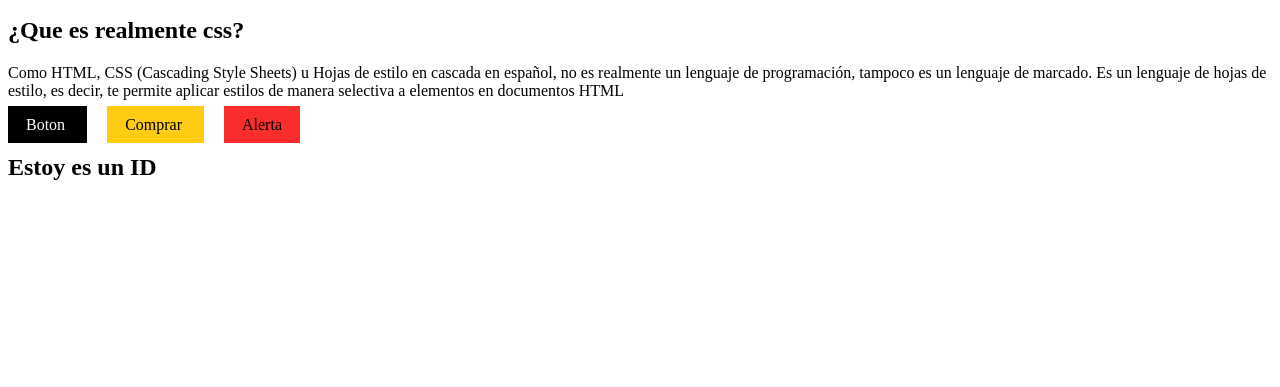
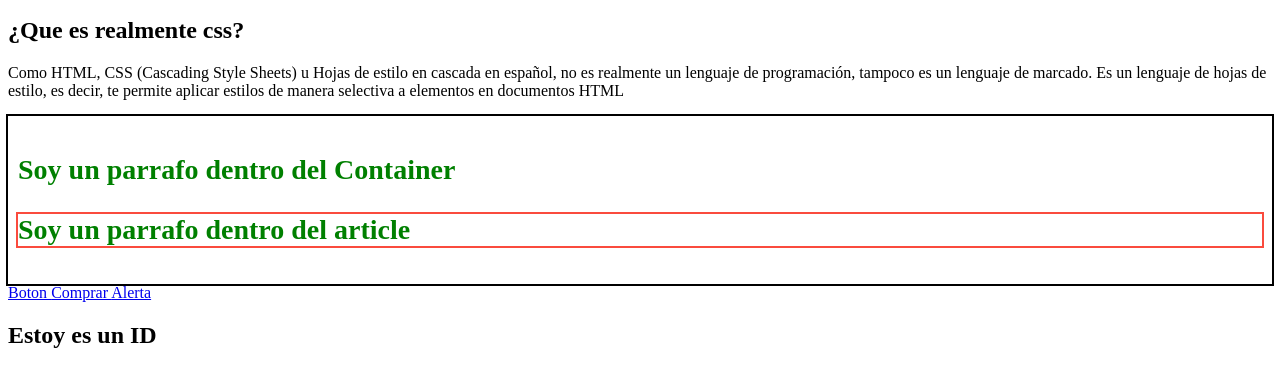
Before and after one commit to KingLuis14/Modulo02-css, a plain HTML site: page index.html in a window 1280 px wide. Shown: the part 119-506 px from the top of the page. Drawn offline with Linux system fonts and the light colour scheme.

Commit message:
Selector descendiente

```diff
--- a/index.html
+++ b/index.html
@@ -4,13 +4,19 @@
     <meta charset="UTF-8">
     <meta name="viewport" content="width=device-width, initial-scale=1.0">
     <title>Selector de etiqueta</title>
-    <link rel="stylesheet" href="./selectores-css/selector-combinado.css">
+    <link rel="stylesheet" href="./selectores-css/selector-descendiente.css">
 </head>
 <body>
     <h1 id="titulo">Estoy es un ID</h1>
     <p class="parrafo1">CSS (Hojas de Estilo en Cascada) es el código que usas para dar estilo a tu página web. CSS Básico te lleva a través de lo que tú necesitas para empezar. Contestará a preguntas del tipo: ¿Cómo hago mi texto rojo o negro? ¿Cómo hago que mi contenido se muestre en tal y tal lugar de la pantalla? ¿Cómo decoro mi página web con imágenes de fondo y colores?</p>
     <h2 class="subtitulo">¿Que es realmente css?</h2>
     <p class="parrafo2">Como HTML, CSS (Cascading Style Sheets) u Hojas de estilo en cascada en español, no es realmente un lenguaje de programación, tampoco es un lenguaje de marcado. Es un lenguaje de hojas de estilo, es decir, te permite aplicar estilos de manera selectiva a elementos en documentos HTML</p>
+    <div class="container">
+        <p>Soy un parrafo dentro del Container</p>
+        <article>
+            <p>Soy un parrafo dentro del article</p>
+        </article>
+    </div>
     <a
         href="https://developer.mozilla.org/es/docs/Learn/Getting_started_with_the_web/CSS_basics"
         target="_blank"
--- /dev/null
+++ b/selectores-css/selector-descendiente.css
@@ -0,0 +1,22 @@
+.container{
+    outline: 2px solid black;
+    padding: 10px;
+}
+
+.container p {
+    color: green;
+    font-weight: bold;
+    font-size: 28px;
+}
+
+article{
+    outline: 2px solid rgb(250, 75, 62);
+}
+
+/* article p {
+    color: rgb(12, 68, 190);
+}
+
+.article p {
+    color: rgb(12, 68, 190);
+} */
```
